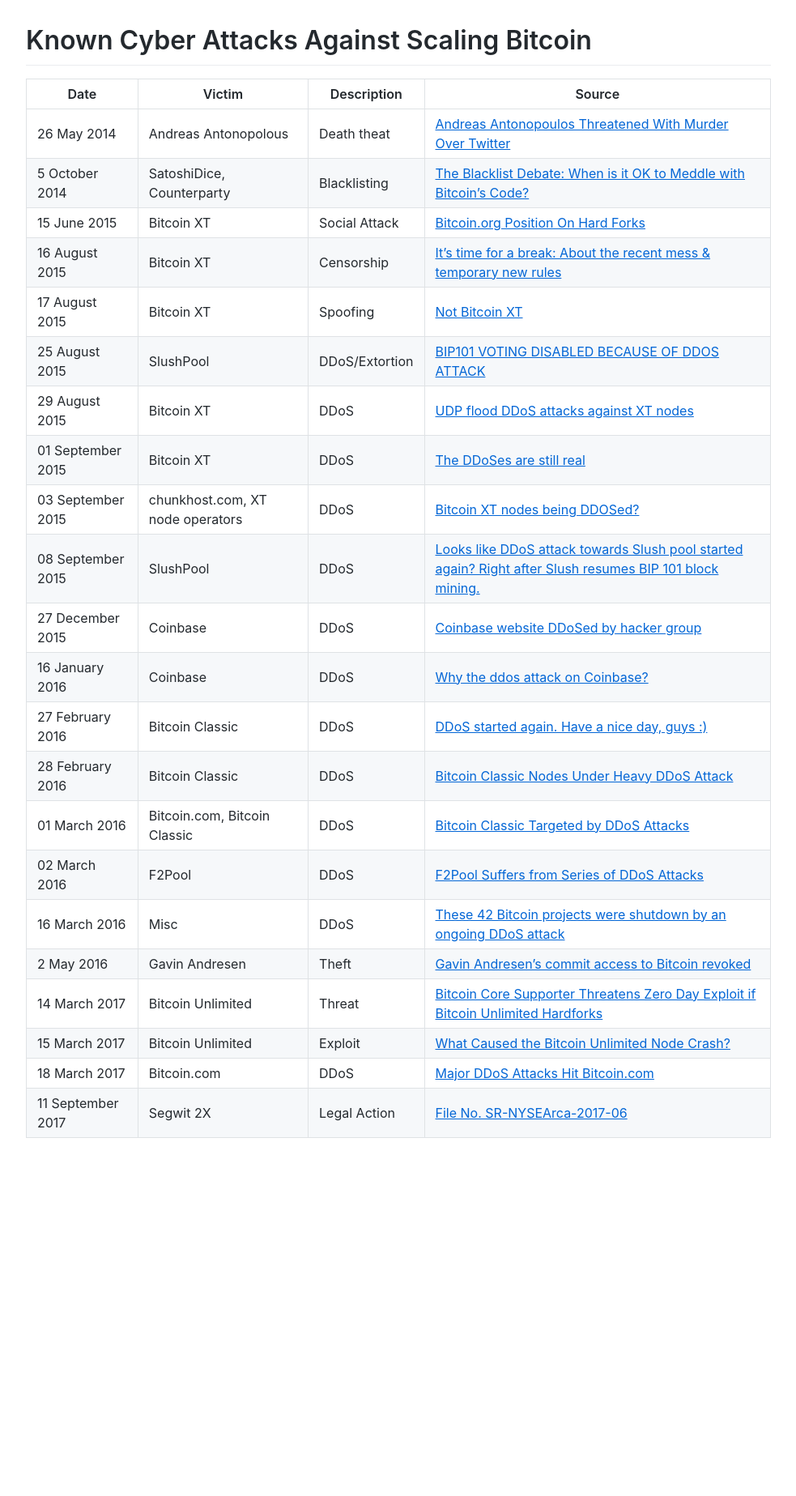
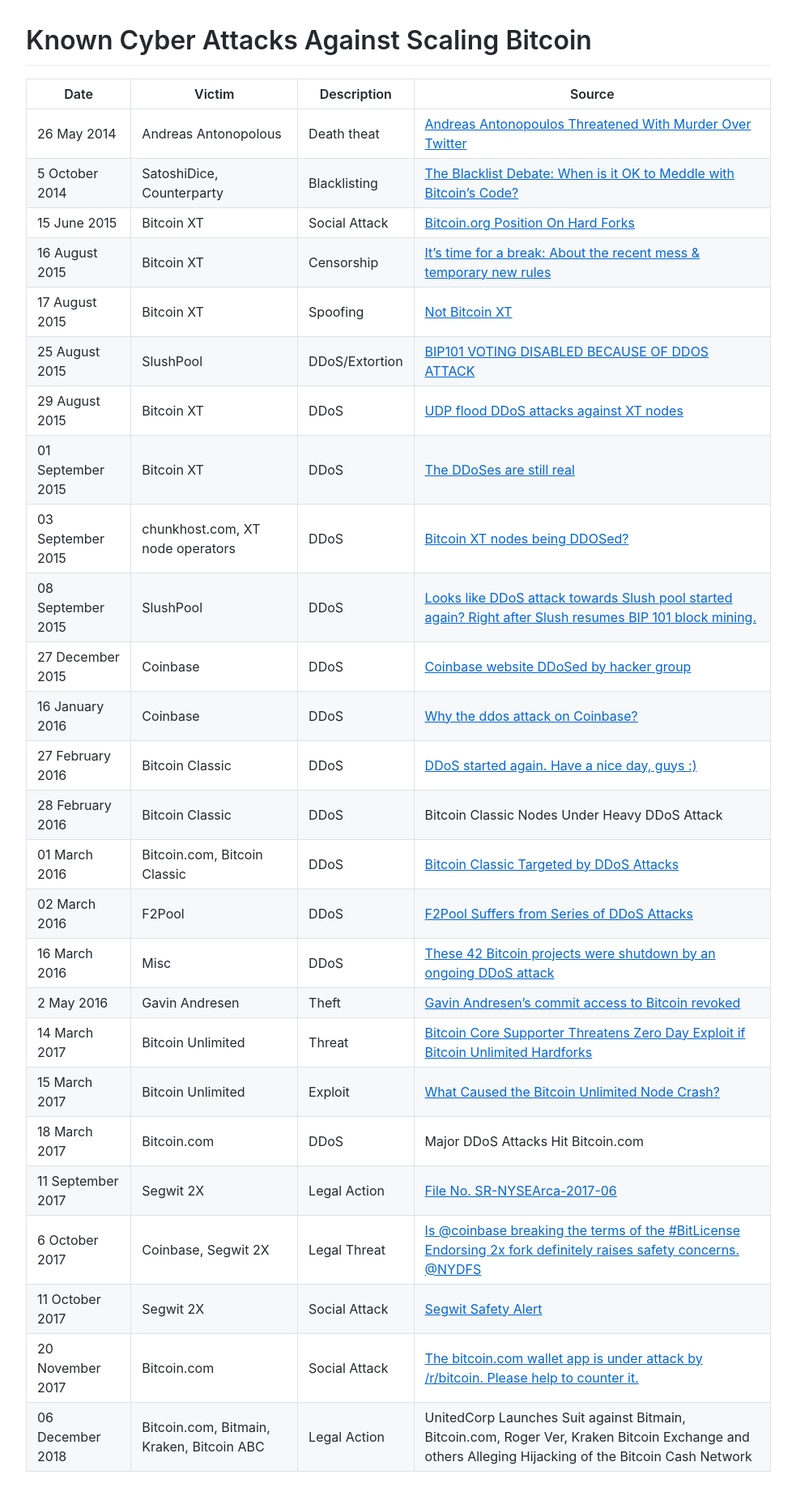
Before and after one commit to derykmakgill/mkg, a Jekyll site: the page built from attacks.md, in a window 1280 px wide. Shown: the whole page at 81% size, without its empty margins (148-1131 px from the left). Built offline with Jekyll 4.4.1, drawn with Linux system fonts in a browser that asks for light colours; before the commit the page ends 1435 px from its top, so only the background shows below that.

Commit message:
Update attacks.md

```diff
--- a/attacks.md
+++ b/attacks.md
@@ -2,27 +2,32 @@
 layout: page
 title: Known Cyber Attacks Against Scaling Bitcoin
 ---
-| Date              | Victim                                    | Description    | Source                                                                                                                                                                                                                                                                                                                                                                                                                    |
-| ----------------- | ----------------------------------------- | -------------- | ------------------------------------------------------------------------------------------------------------------------------------------------------------------------------------------------------------------------------------------------------------------------------------------------------------------------------------------------------------------------------------------------------------------------- |
-| 26 May 2014       | Andreas Antonopolous                      | Death theat    | [](https://web.archive.org/web/20160503210834/http://www.thecoinfront.com/andreas-antonopolous-threatened-with-murder-over-twitter/)[Andreas Antonopoulos Threatened With Murder Over Twitter](https://web.archive.org/web/20160503210834/http://www.thecoinfront.com/andreas-antonopolous-threatened-with-murder-over-twitter/)                                                                                          |
-| 5 October 2014    | SatoshiDice, Counterparty                 | Blacklisting   | [](https://www.coindesk.com/blacklist-debate-ok-meddle-bitcoins-code)[The Blacklist Debate: When is it OK to Meddle with Bitcoin’s Code?](https://www.coindesk.com/blacklist-debate-ok-meddle-bitcoins-code)                                                                                                                                                                                                              |
-| 15 June 2015      | Bitcoin XT                                | Social Attack  | [Bitcoin.org Position On Hard Forks](https://github.com/bitcoin-dot-org/bitcoin.org/pull/894)                                                                                                                                                                                                                                                                                                                             |
-| 16 August 2015    | Bitcoin XT                                | Censorship     | [It's time for a break: About the recent mess & temporary new rules](https://www.reddit.com/r/Bitcoin/comments/3h9cq4/its_time_for_a_break_about_the_recent_mess/?utm_source=share&utm_medium=web2x&context=3)                                                                                                                                                                                                            |
-| 17 August 2015    | Bitcoin XT                                | Spoofing       | [Not Bitcoin XT](https://github.com/xtbit/notbitcoinxt)                                                                                                                                                                                                                                                                                                                                                                   |
-| 25 August 2015    | SlushPool                                 | DDoS/Extortion | [BIP101 VOTING DISABLED BECAUSE OF DDOS ATTACK](https://slushpool.com/news/update-bip101-voting-disabled-because-of-ddos-attack/)                                                                                                                                                                                                                                                                                         |
-| 29 August 2015    | Bitcoin XT                                | DDoS           | [UDP flood DDoS attacks against XT nodes](https://www.reddit.com/r/bitcoinxt/comments/3iumsr/udp_flood_ddos_attacks_against_xt_nodes/?utm_source=share&utm_medium=web2x&context=3)                                                                                                                                                                                                                                        |
-| 01 September 2015 | Bitcoin XT                                | DDoS           | [](https://www.reddit.com/r/bitcoinxt/comments/3jg2rt/the_ddoses_are_still_real/)[The DDoSes are still real](https://www.reddit.com/r/bitcoinxt/comments/3jg2rt/the_ddoses_are_still_real/)                                                                                                                                                                                                                               |
-| 03 September 2015 | chunkhost.com, XT node operators          | DDoS           | [](https://www.reddit.com/r/Bitcoin/comments/3jj2hf/bitcoin_xt_nodes_being_ddosed/?utm_source=share&utm_medium=web2x&context=3)[Bitcoin XT nodes being DDOSed?](https://www.reddit.com/r/Bitcoin/comments/3jj2hf/bitcoin_xt_nodes_being_ddosed/?utm_source=share&utm_medium=web2x&context=3)                                                                                                                              |
-| 08 September 2015 | SlushPool                                 | DDoS           | [](https://www.reddit.com/r/bitcoinxt/comments/3k4fkf/looks_like_ddos_attack_towards_slush_pool_started/?utm_source=share&utm_medium=web2x&context=3)[Looks like DDoS attack towards Slush pool started again? Right after Slush resumes BIP 101 block mining.](https://www.reddit.com/r/bitcoinxt/comments/3k4fkf/looks_like_ddos_attack_towards_slush_pool_started/?utm_source=share&utm_medium=web2x&context=3)        |
-| 27 December 2015  | Coinbase                                  | DDoS           | [](https://www.techworm.net/2015/12/hacker-ddos-coinbase-website-down.html)[Coinbase website DDoSed by hacker group](https://www.techworm.net/2015/12/hacker-ddos-coinbase-website-down.html)                                                                                                                                                                                                                             |
-| 16 January 2016   | Coinbase                                  | DDoS           | [](https://bitcointalk.org/index.php?topic=1329635.0)[Why the ddos attack on Coinbase?](https://bitcointalk.org/index.php?topic=1329635.0)                                                                                                                                                                                                                                                                                |
-| 27 February 2016  | Bitcoin Classic                           | DDoS           | [](https://www.reddit.com/r/Bitcoin_Classic/comments/47zglz/ddos_started_again_have_a_nice_day_guys/d0ha9j4/)[DDoS started again. Have a nice day, guys :)](https://www.reddit.com/r/Bitcoin_Classic/comments/47zglz/ddos_started_again_have_a_nice_day_guys/d0ha9j4/)                                                                                                                                                    |
-| 28 February 2016  | Bitcoin Classic                           | DDoS           | [](https://web.archive.org/web/20160302070655/http://www.blockcy.com/bitcoin-classic-nodes-under-ddos-attack)[Bitcoin Classic Nodes Under Heavy DDoS Attack](https://web.archive.org/web/20160302070655/http://www.blockcy.com/bitcoin-classic-nodes-under-ddos-attack)                                                                                                                                                   |
-| 01 March 2016     | Bitcoin.com, Bitcoin Classic              | DDoS           | [](https://news.bitcoin.com/bitcoin-classic-targeted-by-ddos-attacks/)[Bitcoin Classic Targeted by DDoS Attacks](https://news.bitcoin.com/bitcoin-classic-targeted-by-ddos-attacks/)                                                                                                                                                                                                                                      |
-| 02 March 2016     | F2Pool                                    | DDoS           | [](https://cointelegraph.com/news/f2pool-suffers-from-series-of-ddos-attacks)[F2Pool Suffers from Series of DDoS Attacks](https://cointelegraph.com/news/f2pool-suffers-from-series-of-ddos-attacks)                                                                                                                                                                                                                      |
-| 16 March 2016     | Misc                                      | DDoS           | [](https://removeddit.com/r/Bitcoin/comments/4aqi1s/these_42_bitcoin_projects_were_shutdown_by_an/)[These 42 Bitcoin projects were shutdown by an ongoing DDoS attack](https://removeddit.com/r/Bitcoin/comments/4aqi1s/these_42_bitcoin_projects_were_shutdown_by_an/)                                                                                                                                                   |
-| 2 May 2016        | Gavin Andresen                            | Theft          | [](https://news.ycombinator.com/item?id=11610342)[Gavin Andresen's commit access to Bitcoin revoked](https://news.ycombinator.com/item?id=11610342)                                                                                                                                                                                                                                                                       |
-| 14 March 2017     | Bitcoin Unlimited                         | Threat         | [](https://web.archive.org/web/20180612200014/https://www.ccn.com/bitcoin-core-supporter-threatens-zero-day-exploit-bitcoin-unlimited-hardforks/)[Bitcoin Core Supporter Threatens Zero Day Exploit if Bitcoin Unlimited Hardforks](https://web.archive.org/web/20180612200014/https://www.ccn.com/bitcoin-core-supporter-threatens-zero-day-exploit-bitcoin-unlimited-hardforks/)                                        |
-| 15 March 2017     | Bitcoin Unlimited                         | Exploit        | [What Caused the Bitcoin Unlimited Node Crash?](https://web.archive.org/web/20190624061245/https://www.ccn.com/caused-bitcoin-unlimited-node-crash/)                                                                                                                                                                                                                                                                      |
-| 18 March 2017     | Bitcoin.com                               | DDoS           | [](https://news.bitcoin.com/ddos-attacks-bitcoin-com-uncensored-information/)[Major DDoS Attacks Hit Bitcoin.com](https://news.bitcoin.com/ddos-attacks-bitcoin-com-uncensored-information/)                                                                                                                                                                                                                              |
-| 11 September 2017 | Segwit 2X                                 | Legal Action   | [](https://www.sec.gov/comments/sr-nysearca-2017-06/nysearca201706-161046.htm)[File No. SR-NYSEArca-2017-06](https://www.sec.gov/comments/sr-nysearca-2017-06/nysearca201706-161046.htm)                                                                                                                                                                                                                                  |
+
+| Date              | Victim                                    | Description    | Source                                                                                                                                                                                                                                                                                                                                                                                                             |
+| ----------------- | ----------------------------------------- | -------------- | ------------------------------------------------------------------------------------------------------------------------------------------------------------------------------------------------------------------------------------------------------------------------------------------------------------------------------------------------------------------------------------------------------------------ |
+| 26 May 2014       | Andreas Antonopolous                      | Death theat    | [](https://web.archive.org/web/20160503210834/http://www.thecoinfront.com/andreas-antonopolous-threatened-with-murder-over-twitter/)[Andreas Antonopoulos Threatened With Murder Over Twitter](https://web.archive.org/web/20160503210834/http://www.thecoinfront.com/andreas-antonopolous-threatened-with-murder-over-twitter/)                                                                                   |
+| 5 October 2014    | SatoshiDice, Counterparty                 | Blacklisting   | [](https://www.coindesk.com/blacklist-debate-ok-meddle-bitcoins-code)[The Blacklist Debate: When is it OK to Meddle with Bitcoin’s Code?](https://www.coindesk.com/blacklist-debate-ok-meddle-bitcoins-code)                                                                                                                                                                                                       |
+| 15 June 2015      | Bitcoin XT                                | Social Attack  | [Bitcoin.org Position On Hard Forks](https://github.com/bitcoin-dot-org/bitcoin.org/pull/894)                                                                                                                                                                                                                                                                                                                      |
+| 16 August 2015    | Bitcoin XT                                | Censorship     | [It's time for a break: About the recent mess & temporary new rules](https://www.reddit.com/r/Bitcoin/comments/3h9cq4/its_time_for_a_break_about_the_recent_mess/?utm_source=share&utm_medium=web2x&context=3)                                                                                                                                                                                                     |
+| 17 August 2015    | Bitcoin XT                                | Spoofing       | [Not Bitcoin XT](https://github.com/xtbit/notbitcoinxt)                                                                                                                                                                                                                                                                                                                                                            |
+| 25 August 2015    | SlushPool                                 | DDoS/Extortion | [BIP101 VOTING DISABLED BECAUSE OF DDOS ATTACK](https://slushpool.com/news/update-bip101-voting-disabled-because-of-ddos-attack/)                                                                                                                                                                                                                                                                                  |
+| 29 August 2015    | Bitcoin XT                                | DDoS           | [UDP flood DDoS attacks against XT nodes](https://www.reddit.com/r/bitcoinxt/comments/3iumsr/udp_flood_ddos_attacks_against_xt_nodes/?utm_source=share&utm_medium=web2x&context=3)                                                                                                                                                                                                                                 |
+| 01 September 2015 | Bitcoin XT                                | DDoS           | [](https://www.reddit.com/r/bitcoinxt/comments/3jg2rt/the_ddoses_are_still_real/)[The DDoSes are still real](https://www.reddit.com/r/bitcoinxt/comments/3jg2rt/the_ddoses_are_still_real/)                                                                                                                                                                                                                        |
+| 03 September 2015 | chunkhost.com, XT node operators          | DDoS           | [](https://www.reddit.com/r/Bitcoin/comments/3jj2hf/bitcoin_xt_nodes_being_ddosed/?utm_source=share&utm_medium=web2x&context=3)[Bitcoin XT nodes being DDOSed?](https://www.reddit.com/r/Bitcoin/comments/3jj2hf/bitcoin_xt_nodes_being_ddosed/?utm_source=share&utm_medium=web2x&context=3)                                                                                                                       |
+| 08 September 2015 | SlushPool                                 | DDoS           | [](https://www.reddit.com/r/bitcoinxt/comments/3k4fkf/looks_like_ddos_attack_towards_slush_pool_started/?utm_source=share&utm_medium=web2x&context=3)[Looks like DDoS attack towards Slush pool started again? Right after Slush resumes BIP 101 block mining.](https://www.reddit.com/r/bitcoinxt/comments/3k4fkf/looks_like_ddos_attack_towards_slush_pool_started/?utm_source=share&utm_medium=web2x&context=3) |
+| 27 December 2015  | Coinbase                                  | DDoS           | [](https://www.techworm.net/2015/12/hacker-ddos-coinbase-website-down.html)[Coinbase website DDoSed by hacker group](https://www.techworm.net/2015/12/hacker-ddos-coinbase-website-down.html)                                                                                                                                                                                                                      |
+| 16 January 2016   | Coinbase                                  | DDoS           | [](https://bitcointalk.org/index.php?topic=1329635.0)[Why the ddos attack on Coinbase?](https://bitcointalk.org/index.php?topic=1329635.0)                                                                                                                                                                                                                                                                         |
+| 27 February 2016  | Bitcoin Classic                           | DDoS           | [](https://www.reddit.com/r/Bitcoin_Classic/comments/47zglz/ddos_started_again_have_a_nice_day_guys/d0ha9j4/)[DDoS started again. Have a nice day, guys :)](https://www.reddit.com/r/Bitcoin_Classic/comments/47zglz/ddos_started_again_have_a_nice_day_guys/d0ha9j4/)                                                                                                                                             |
+| 28 February 2016  | Bitcoin Classic                           | DDoS           | Bitcoin Classic Nodes Under Heavy DDoS Attack                                                                                                                                                                                                                                                                                                                                                                      |
+| 01 March 2016     | Bitcoin.com, Bitcoin Classic              | DDoS           | [](https://news.bitcoin.com/bitcoin-classic-targeted-by-ddos-attacks/)[Bitcoin Classic Targeted by DDoS Attacks](https://news.bitcoin.com/bitcoin-classic-targeted-by-ddos-attacks/)                                                                                                                                                                                                                               |
+| 02 March 2016     | F2Pool                                    | DDoS           | [](https://cointelegraph.com/news/f2pool-suffers-from-series-of-ddos-attacks)[F2Pool Suffers from Series of DDoS Attacks](https://cointelegraph.com/news/f2pool-suffers-from-series-of-ddos-attacks)                                                                                                                                                                                                               |
+| 16 March 2016     | Misc                                      | DDoS           | [](https://removeddit.com/r/Bitcoin/comments/4aqi1s/these_42_bitcoin_projects_were_shutdown_by_an/)[These 42 Bitcoin projects were shutdown by an ongoing DDoS attack](https://removeddit.com/r/Bitcoin/comments/4aqi1s/these_42_bitcoin_projects_were_shutdown_by_an/)                                                                                                                                            |
+| 2 May 2016        | Gavin Andresen                            | Theft          | [](https://news.ycombinator.com/item?id=11610342)[Gavin Andresen's commit access to Bitcoin revoked](https://news.ycombinator.com/item?id=11610342)                                                                                                                                                                                                                                                                |
+| 14 March 2017     | Bitcoin Unlimited                         | Threat         | [](https://web.archive.org/web/20180612200014/https://www.ccn.com/bitcoin-core-supporter-threatens-zero-day-exploit-bitcoin-unlimited-hardforks/)[Bitcoin Core Supporter Threatens Zero Day Exploit if Bitcoin Unlimited Hardforks](https://web.archive.org/web/20180612200014/https://www.ccn.com/bitcoin-core-supporter-threatens-zero-day-exploit-bitcoin-unlimited-hardforks/)                                 |
+| 15 March 2017     | Bitcoin Unlimited                         | Exploit        | [What Caused the Bitcoin Unlimited Node Crash?](https://web.archive.org/web/20190624061245/https://www.ccn.com/caused-bitcoin-unlimited-node-crash/)                                                                                                                                                                                                                                                               |
+| 18 March 2017     | Bitcoin.com                               | DDoS           | Major DDoS Attacks Hit Bitcoin.com                                                                                                                                                                                                                                                                                                                                                                                 |
+| 11 September 2017 | Segwit 2X                                 | Legal Action   | [](https://www.sec.gov/comments/sr-nysearca-2017-06/nysearca201706-161046.htm)[File No. SR-NYSEArca-2017-06](https://www.sec.gov/comments/sr-nysearca-2017-06/nysearca201706-161046.htm)                                                                                                                                                                                                                           |
+| 6 October 2017    | Coinbase, Segwit 2X                       | Legal Threat   | [Is @coinbase breaking the terms of the #BitLicense Endorsing 2x fork definitely raises safety concerns.<br>@NYDFS](https://twitter.com/Excellion/status/916491407270879232)                                                                                                                                                                                                                                       |
+| 11 October 2017   | Segwit 2X                                 | Social Attack  | [Segwit Safety Alert](https://web.archive.org/web/20171029022533/https://bitcoin.org/en/)                                                                                                                                                                                                                                                                                                                          |
+| 20 November 2017  | Bitcoin.com                               | Social Attack  | [](https://www.reddit.com/r/btc/comments/7eabcz/the_bitcoincom_wallet_app_is_under_attack_by/)[The bitcoin.com wallet app is under attack by /r/bitcoin. Please help to counter it.](https://www.reddit.com/r/btc/comments/7eabcz/the_bitcoincom_wallet_app_is_under_attack_by/)                                                                                                                                   |
+| 06 December 2018  | Bitcoin.com, Bitmain, Kraken, Bitcoin ABC | Legal Action   | UnitedCorp Launches Suit against Bitmain, Bitcoin.com, Roger Ver, Kraken Bitcoin Exchange and others Alleging Hijacking of the Bitcoin Cash Network                                                                                                                                                                                                                                                                |
```
